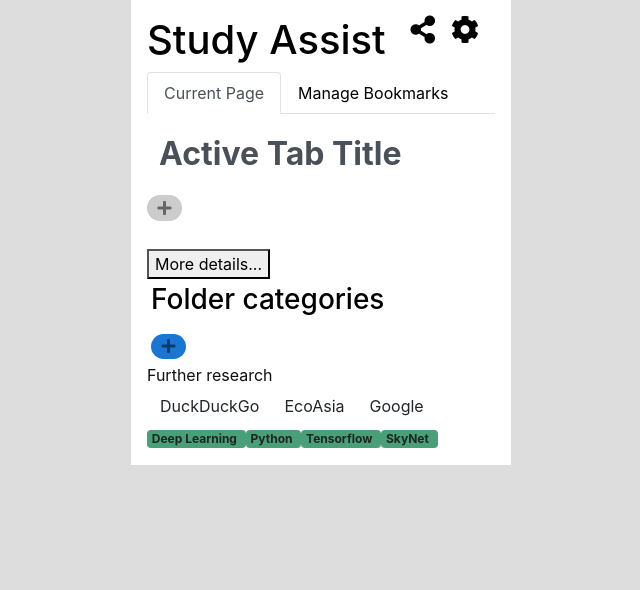
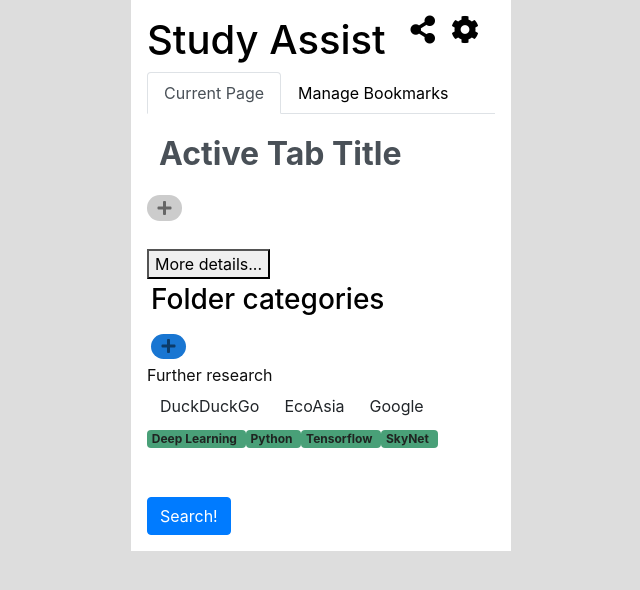
Before and after one commit to study-assist/browser-extension, a React (Create React App) app in the folder frontend/: page / in a window 1280 px wide. Shown: the top 590 px of the page, without its empty margins (319-959 px from the left). Built offline with nearby package versions, Linux system fonts and the light colour scheme.

Commit message:
setup separate button to trigger watson search

```diff
--- a/frontend/src/components/App.jsx
+++ b/frontend/src/components/App.jsx
@@ -148,7 +148,7 @@ class App extends Component {
 
   render() {
     return (
-      <div className="body" onClick={() => this.simulateMount()}>
+      <div className="body">
         <Header title="Study Assist" />
         <Main
           tabOne={
@@ -170,6 +170,12 @@ class App extends Component {
           }
           tabTwo={<FolderView />}
         />
+        <button
+          className="btn btn-primary mt-5"
+          onClick={() => this.simulateMount()}
+        >
+          Search!
+        </button>
       </div>
     );
   }
```
